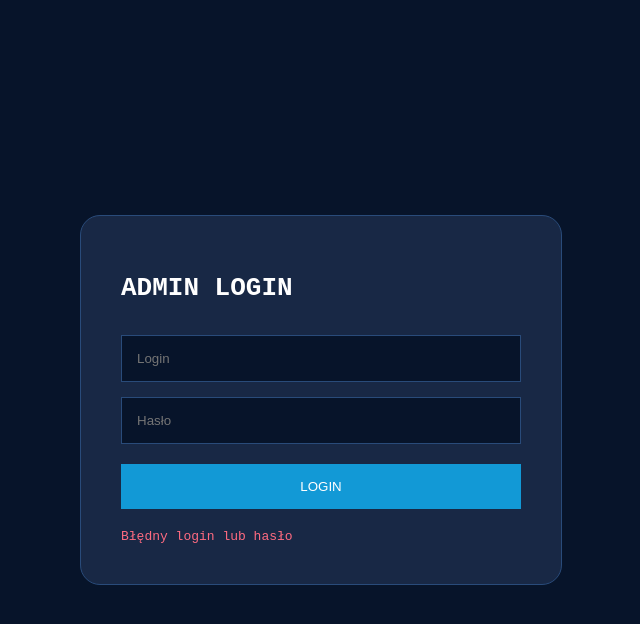
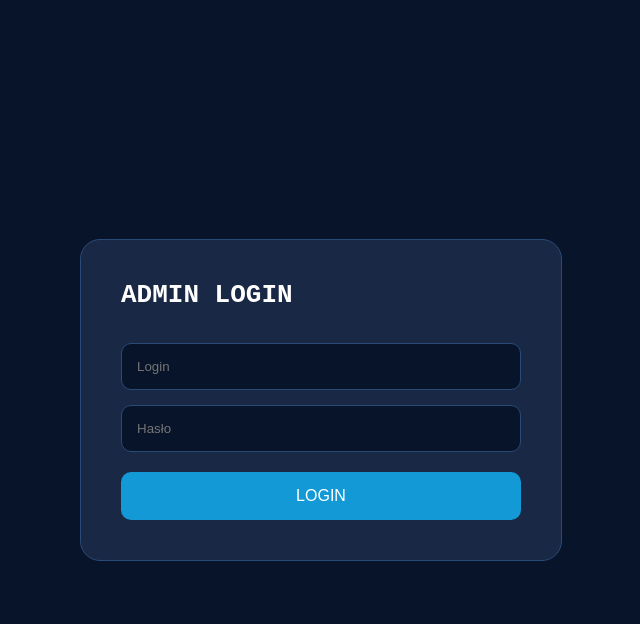
Before and after one commit to lukmarq1/kratownica-checker, a website: page admin/login.html in a window 1280 px wide. Both pictures are taken after a click on the button "LOGIN". Shown: the whole page, without its empty margins (319-959 px from the left). Drawn offline with Linux system fonts and the light colour scheme; no server answers.

Commit message:
Update login.html

```diff
--- a/admin/login.html
+++ b/admin/login.html
@@ -26,6 +26,10 @@
       border:1px solid #294b7a;
     }
 
+    h1{
+      margin-top:0;
+    }
+
     input{
       width:100%;
       padding:15px;
@@ -34,6 +38,7 @@
       border:1px solid #294b7a;
       color:white;
       box-sizing:border-box;
+      border-radius:10px;
     }
 
     button{
@@ -41,14 +46,15 @@
       margin-top:20px;
       padding:15px;
       border:none;
+      border-radius:10px;
       background:#1299d6;
       color:white;
       cursor:pointer;
+      font-size:16px;
     }
 
-    #msg{
-      margin-top:20px;
-      color:#ff6b81;
+    button:hover{
+      opacity:.9;
     }
 
   </style>
@@ -59,14 +65,20 @@
 
   <h1>ADMIN LOGIN</h1>
 
-  <input id="user" placeholder="Login">
-  <input id="pass" type="password" placeholder="Hasło">
+  <input
+    id="user"
+    placeholder="Login"
+  >
+
+  <input
+    id="pass"
+    type="password"
+    placeholder="Hasło"
+  >
 
   <button id="login-btn">
     LOGIN
   </button>
-
-  <div id="msg"></div>
 
 </div>
 
@@ -74,9 +86,7 @@
 
 document
   .getElementById('login-btn')
-  .addEventListener('click', login);
-
-async function login(){
+  .addEventListener('click', async () => {
 
     const username =
       document.getElementById('user').value;
@@ -84,13 +94,10 @@ async function login(){
     const password =
       document.getElementById('pass').value;
 
-  const msg =
-    document.getElementById('msg');
-
     try{
 
       const response =
-      await fetch('/api/admin/login',{
+        await fetch('/api/admin/login', {
 
           method:'POST',
 
@@ -106,21 +113,20 @@ async function login(){
 
       if(response.ok){
 
-      location.href =
+        window.location.href =
           '/admin/dashboard.html';
 
-      return;
+      }else{
+
+        alert('Błędny login lub hasło');
       }
-
-    msg.innerText =
-      'Błędny login lub hasło';
 
     }catch(e){
 
-    msg.innerText =
-      'Błąd połączenia';
+      alert('Błąd połączenia');
     }
-}
+
+});
 
 </script>
 
```
Lines whose indentation alone changed are shown as unchanged.
